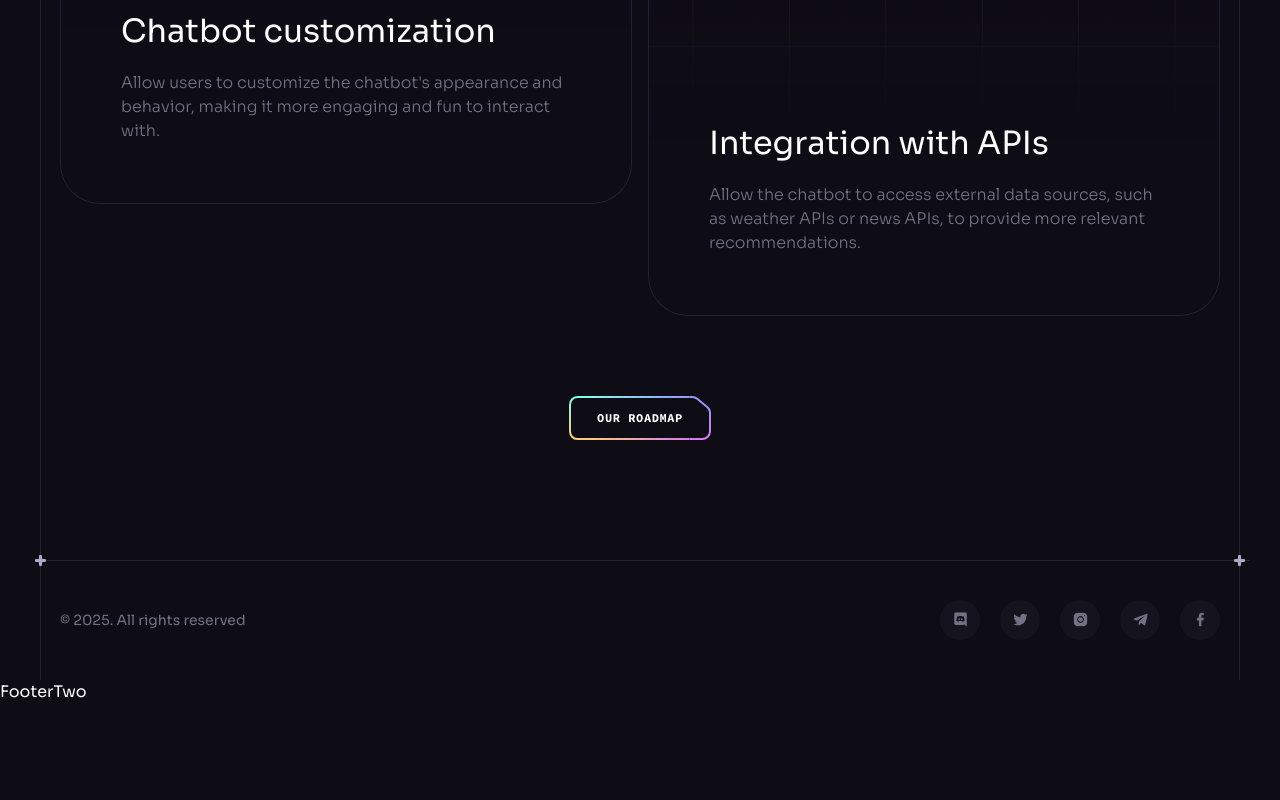
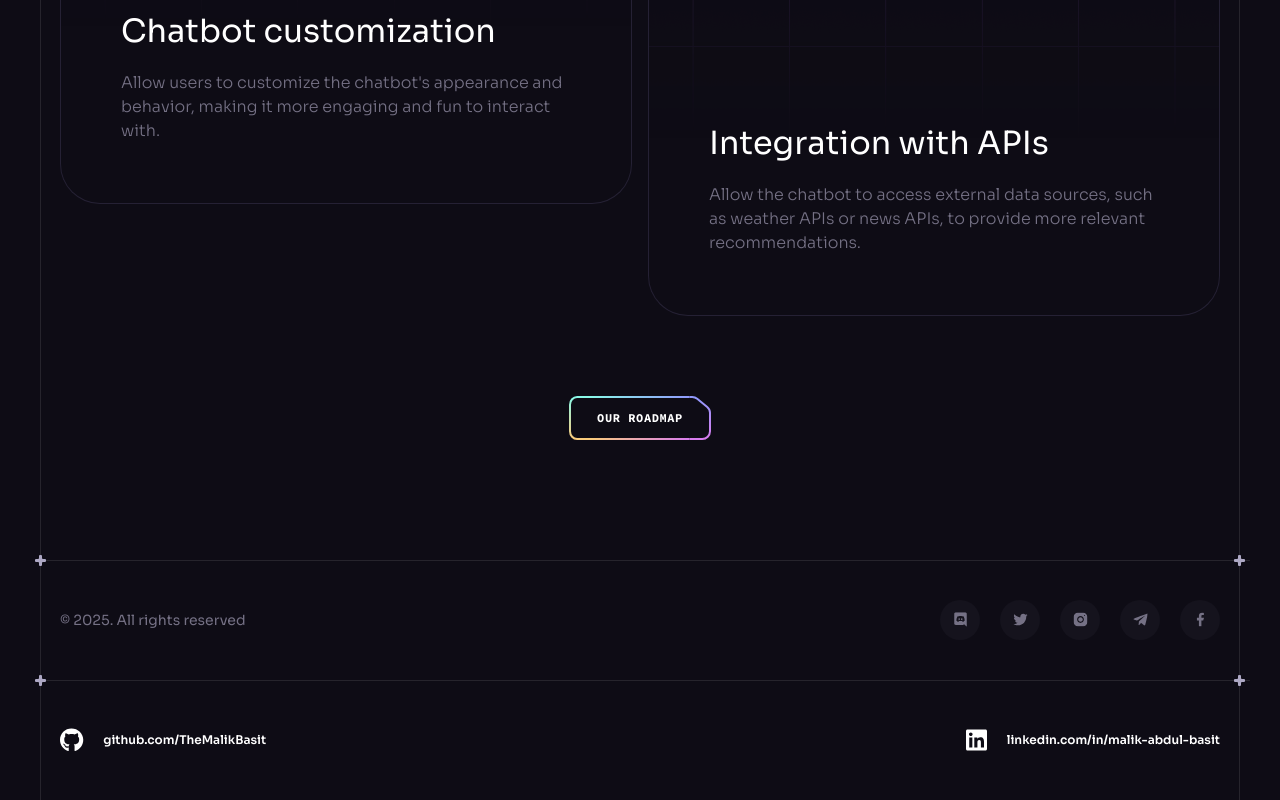
Before and after one commit to TheMalikBasit/Brainwave-Web, a React (Vite) app: page / in a window 1280 px wide. Shown: the part 8837-9637 px from the top of the page. Before the commit the page ends 9541 px from the top, so only its background shows below. Built offline with nearby package versions, Linux system fonts and the light colour scheme.

Commit message:
Second Footer Completed (Personal Links)

```diff
--- a/package.json
+++ b/package.json
@@ -10,6 +10,11 @@
     "preview": "vite preview"
   },
   "dependencies": {
+    "@fortawesome/fontawesome-svg-core": "^6.7.2",
+    "@fortawesome/free-brands-svg-icons": "^6.7.2",
+    "@fortawesome/free-regular-svg-icons": "^6.7.2",
+    "@fortawesome/free-solid-svg-icons": "^6.7.2",
+    "@fortawesome/react-fontawesome": "^0.2.2",
     "@gsap/react": "^2.1.2",
     "gsap": "^3.13.0",
     "react": "^19.0.0",
--- a/src/components/FooterTwo.jsx
+++ b/src/components/FooterTwo.jsx
@@ -1,5 +1,31 @@
+import Section from "./Section";
+import { FontAwesomeIcon } from "@fortawesome/react-fontawesome";
+import { faGithub } from "@fortawesome/free-brands-svg-icons";
+import { faLinkedin } from "@fortawesome/free-brands-svg-icons";
+
 const FooterTwo = () => {
-  return <div>FooterTwo</div>;
+  return (
+    <Section crosses className="!px-0 !py-10">
+      <div className="container flex justify-center sm:justify-between items-center gap-10 max-sm:flex-col">
+        <a
+          className="text-gray font-semibold text-xs flex items-center my-2"
+          href="https://github.com/TheMalikBasit"
+          target="_blank"
+        >
+          <FontAwesomeIcon className="mr-5" icon={faGithub} size="2x" />
+          github.com/TheMalikBasit
+        </a>
+        <a
+          className="text-gray font-semibold text-xs flex items-center my-2"
+          href="https://www.linkedin.com/in/malik-abdul-basit-24b634267/"
+          target="_blank"
+        >
+          <FontAwesomeIcon className="mr-5" icon={faLinkedin} size="2x" />
+          linkedin.com/in/malik-abdul-basit
+        </a>
+      </div>
+    </Section>
+  );
 };
 
 export default FooterTwo;
```
Also changed, not shown: 1 other file (tests, documents, lock files or other folders).
